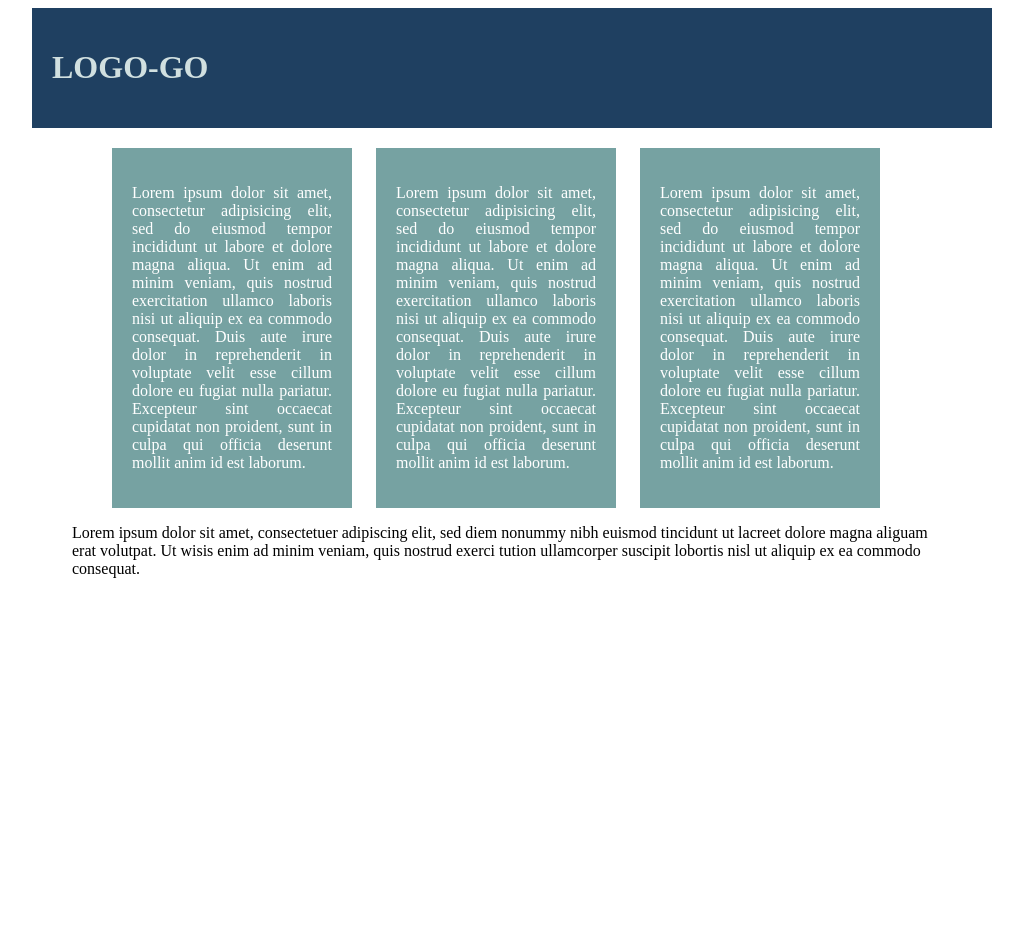
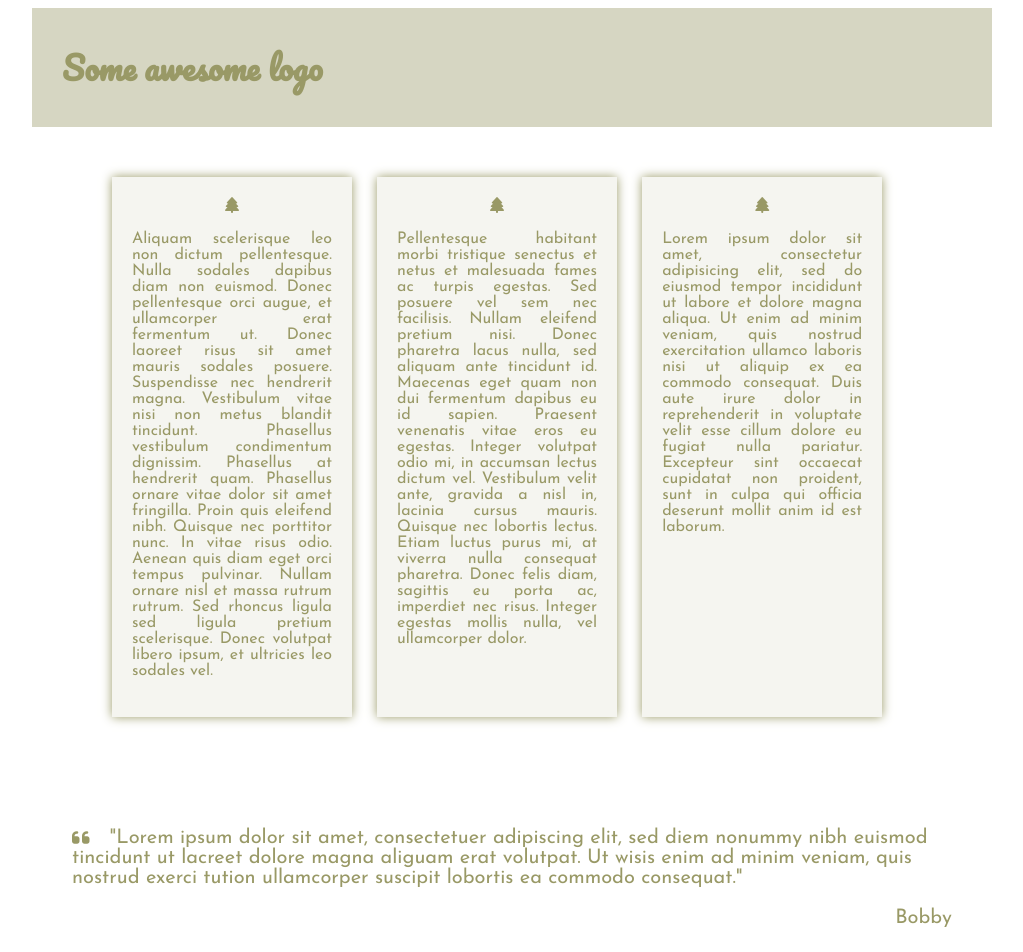
Before and after one commit to ndubrouskaya/Front-end-training, a plain HTML site: page task1/index.html in a window 1280 px wide. Shown: the top 952 px of the page, without its empty margins (128-1151 px from the left). Before the commit the page ends 800 px from the top, so only its background shows below. Drawn offline with Linux system fonts and the light colour scheme.

Commit message:
template Page 1 completed, sticky position works in FF, but not in Chrome

```diff
--- a/task1/index.html
+++ b/task1/index.html
@@ -1,75 +1,134 @@
 <!DOCTYPE html>
 <html>
-
 <head>
     <meta charset="utf-8">
-    <title>Task 1</title>
+    <title>Page 1</title>
+    <link href="https://fonts.googleapis.com/css?family=Josefin+Sans|Pacifico" rel="stylesheet">
     <link rel="stylesheet" href="style.css">
+    <script src="https://use.fontawesome.com/99d4750eb1.js"></script>
 </head>
 
 <body>
+    <div class="wrapper">
         <header>
             <div class="container-big">
                 <div class="header-main">
-            <h1>Logo-go</h1>
+                    <h1><a href="#">Some awesome logo</a></h1>
                 </div>
             </div>
         </header>
-    <main>
+
         <section class="columns">
             <div class="container">
                 <div class="column">
+                    <div class="icon"><i class="fa fa-tree"></i></div>
                     <p>
-                    Lorem ipsum dolor sit amet, consectetur adipisicing elit,
-                    sed do eiusmod tempor incididunt ut labore et dolore magna aliqua.
-                    Ut enim ad minim veniam, quis nostrud exercitation ullamco laboris
-                    nisi ut aliquip ex ea commodo consequat. Duis aute irure dolor in
-                    reprehenderit in voluptate velit esse cillum dolore eu fugiat nulla
-                    pariatur. Excepteur sint occaecat cupidatat non proident, sunt in
-                    culpa qui officia deserunt mollit anim id est laborum.
+                        Aliquam scelerisque leo non dictum pellentesque. Nulla
+                        sodales dapibus diam non euismod. Donec pellentesque orci
+                        augue, et ullamcorper erat fermentum ut. Donec laoreet
+                        risus sit amet mauris sodales posuere. Suspendisse nec
+                        hendrerit magna. Vestibulum vitae nisi non metus blandit
+                        tincidunt. Phasellus vestibulum condimentum dignissim.
+                        Phasellus at hendrerit quam. Phasellus ornare vitae dolor
+                        sit amet fringilla. Proin quis eleifend nibh. Quisque nec
+                        porttitor nunc. In vitae risus odio. Aenean quis diam
+                        eget orci tempus pulvinar. Nullam ornare nisl et massa rutrum
+                        rutrum. Sed rhoncus ligula sed ligula pretium scelerisque.
+                        Donec volutpat libero ipsum, et ultricies leo sodales vel.
                     </p>
                 </div>
                 <div class="column">
+                    <div class="icon"><i class="fa fa-tree"></i></div>
                     <p>
-                    Lorem ipsum dolor sit amet, consectetur adipisicing elit,
-                    sed do eiusmod tempor incididunt ut labore et dolore magna aliqua.
-                    Ut enim ad minim veniam, quis nostrud exercitation ullamco laboris
-                    nisi ut aliquip ex ea commodo consequat. Duis aute irure dolor in
-                    reprehenderit in voluptate velit esse cillum dolore eu fugiat nulla
-                    pariatur. Excepteur sint occaecat cupidatat non proident, sunt in
-                    culpa qui officia deserunt mollit anim id est laborum.
+                        Pellentesque habitant morbi tristique senectus et netus
+                        et malesuada fames ac turpis egestas. Sed posuere vel sem
+                        nec facilisis. Nullam eleifend pretium nisi. Donec pharetra
+                        lacus nulla, sed aliquam ante tincidunt id. Maecenas eget
+                        quam non dui fermentum dapibus eu id sapien. Praesent
+                        venenatis vitae eros eu egestas. Integer volutpat odio mi,
+                        in accumsan lectus dictum vel. Vestibulum velit ante, gravida
+                        a nisl in, lacinia cursus mauris. Quisque nec lobortis lectus.
+                        Etiam luctus purus mi, at viverra nulla consequat pharetra.
+                        Donec felis diam, sagittis eu porta ac, imperdiet nec risus.
+                        Integer egestas mollis nulla, vel ullamcorper dolor.
                     </p>
                 </div>
                 <div class="column">
+                    <div class="icon"><i class="fa fa-tree"></i></div>
                     <p>
                         Lorem ipsum dolor sit amet, consectetur adipisicing elit,
-                    sed do eiusmod tempor incididunt ut labore et dolore magna aliqua.
-                    Ut enim ad minim veniam, quis nostrud exercitation ullamco laboris
-                    nisi ut aliquip ex ea commodo consequat. Duis aute irure dolor in
-                    reprehenderit in voluptate velit esse cillum dolore eu fugiat nulla
-                    pariatur. Excepteur sint occaecat cupidatat non proident, sunt in
-                    culpa qui officia deserunt mollit anim id est laborum.
+                        sed do eiusmod tempor incididunt ut labore et dolore magna
+                        aliqua. Ut enim ad minim veniam, quis nostrud exercitation
+                        ullamco laboris nisi ut aliquip ex ea commodo consequat.
+                        Duis aute irure dolor in reprehenderit in voluptate velit
+                        esse cillum dolore eu fugiat nulla pariatur. Excepteur
+                        sint occaecat cupidatat non proident, sunt in culpa qui
+                        officia deserunt mollit anim id est laborum.
                     </p>
                 </div>
             </div>
         </section>
-        <section class="quotes">
+    </div>
+    <div class="wrapper-abs">
+
+
+        <section class="quotes clearfix">
             <div class="container-big">
-              <blockquote cite="boby">
+                <blockquote>
+                    <i class="fa fa-quote-left"></i>
                     <p>
-                  Lorem ipsum dolor sit amet, consectetuer adipiscing elit,
-                  sed diem nonummy nibh euismod tincidunt ut lacreet dolore magna
-                  aliguam erat volutpat. Ut wisis enim ad minim veniam, quis nostrud
-                  exerci tution ullamcorper suscipit lobortis nisl ut aliquip ex ea commodo consequat.
+                        "Lorem ipsum dolor sit amet, consectetuer adipiscing elit,
+                        sed diem nonummy nibh euismod tincidunt ut lacreet dolore
+                        magna aliguam erat volutpat. Ut wisis enim ad minim veniam,
+                        quis nostrud exerci tution ullamcorper suscipit lobortis
+                        ea commodo consequat."
                     </p>
+                    <div class="source">
+                        Bobby
+                    </div>
                 </blockquote>
             </div>
         </section>
         <section class="gallery">
-            <div class="container"></div>
+            <div class="container">
+                <img class="foto" src="images/foto-1.jpg" alt="flower" width="170" height="170" />
+                <img class="foto" src="images/foto-2.jpg" alt="birds" width="170" height="170" />
+                <img class="foto" src="images/foto-3.jpg" alt="flower" width="170" height="170" />
+                <img class="foto" src="images/foto-4.jpg" alt="baloons" width="170" height="170" />
+                <img class="foto" src="images/foto-5.jpg" alt="flowers pink" width="170" height="170" />
+                <img class="foto" src="images/foto-6.jpg" alt="dragonfly" width="170" height="170" />
+                <img class="foto" src="images/foto-7.jpg" alt="mantis" width="170" height="170" />
+                <img class="foto" src="images/foto-8.jpg" alt="dandelion" width="170" height="170" />
+
+                <img class="foto" src="images/foto-1.jpg" alt="flower" width="170" height="170" />
+                <img class="foto" src="images/foto-2.jpg" alt="birds" width="170" height="170" />
+                <img class="foto" src="images/foto-3.jpg" alt="flower" width="170" height="170" />
+                <img class="foto" src="images/foto-4.jpg" alt="baloons" width="170" height="170" />
+                <img class="foto" src="images/foto-5.jpg" alt="flowers pink" width="170" height="170" />
+                <img class="foto" src="images/foto-6.jpg" alt="dragonfly" width="170" height="170" />
+                <img class="foto" src="images/foto-7.jpg" alt="mantis" width="170" height="170" />
+                <img class="foto" src="images/foto-8.jpg" alt="dandelion" width="170" height="170" />
+
+                <img class="foto" src="images/foto-1.jpg" alt="flower" width="170" height="170" />
+                <img class="foto" src="images/foto-2.jpg" alt="birds" width="170" height="170" />
+                <img class="foto" src="images/foto-3.jpg" alt="flower" width="170" height="170" />
+                <img class="foto" src="images/foto-4.jpg" alt="baloons" width="170" height="170" />
+                <img class="foto" src="images/foto-5.jpg" alt="flowers pink" width="170" height="170" />
+                <img class="foto" src="images/foto-6.jpg" alt="dragonfly" width="170" height="170" />
+                <img class="foto" src="images/foto-7.jpg" alt="mantis" width="170" height="170" />
+                <img class="foto" src="images/foto-8.jpg" alt="dandelion" width="170" height="170" />
+            </div>
         </section>
-    </main>
-    <footer></footer>
+    </div>
+    <footer>
+        <div class="container">
+            <div class="copyrights">
+                <p>
+                    Unnamed company &copy; 2016
+                </p>
+            </div>
+        </div>
+    </footer>
 </body>
 
 </html>
--- a/task1/style.css
+++ b/task1/style.css
@@ -1,3 +1,18 @@
+body {
+    height: 200vh;
+    position: relative;
+    font-family: 'Josefin Sans', sans-serif;
+    color: #999966;
+}
+
+.wrapper {
+    min-height: 100vh;
+}
+
+.wrapper-abs {
+    position: relative;
+}
+
 .container {
     width: 800px;
     margin: 0 auto;
@@ -8,24 +23,109 @@
     margin: 0 auto;
 }
 
+.clearfix:after {
+    content: "";
+    display: table;
+    clear: both;
+}
+
+
+/*HEADER*/
+
+header {
+    margin-bottom: 50px;
+    font-family: 'Pacifico', cursive;
+}
+
 .header-main {
-  padding: 20px;
-  background-color: #1f4061;
-  color:  #d1e0e0;
-  text-transform: uppercase;
+    padding: 10px 30px;
+    background-color: #d6d6c2;
+}
+
+.header-main a, .header-main a:hover {
+    text-decoration: none;
+    color: inherit;
+}
+
+
+/*COLUMNS*/
+
+.columns {
     margin-bottom: 20px;
 }
 
 .column {
     width: 200px;
+    height: 500px;
     display: inline-block;
-  background-color: #76a2a2;
-  color: #fff;
+    vertical-align: top;
     padding: 20px;
     margin-right: 20px;
+    box-shadow: 0 0 10px;
+    background-color: #f5f5f0;
     text-align: justify;
+    font-size: 16px;
 }
 
 .column:last-child {
     margin-right: 0;
 }
+
+.icon {
+    text-align: center;
+}
+
+
+/*QUOTES*/
+
+.quotes {
+    position: -webkit-sticky;
+    position: -moz-sticky;
+    position: -ms-sticky;
+    position: -o-sticky;
+    position: sticky;
+    top: 0;
+    background: #fff;
+    font-size: 20px;
+    margin-bottom: 20px;
+}
+
+.fa-quote-left {
+    float: left;
+    margin-right: 20px;
+}
+
+.source {
+    float: right;
+}
+
+
+/*GALLERY*/
+
+.gallery {
+    padding-top: 50px;
+    font-size: 0;
+    margin-bottom: 50px;
+}
+
+.foto {
+    display: inline-block;
+    margin-right: 5px;
+    margin-bottom: 5px;
+}
+
+.foto:nth-child(4n) {
+    margin-right: 0;
+}
+
+
+/*FOOTER*/
+
+footer {
+    padding: 30px 0;
+    background-color: #d6d6c2;
+}
+
+.copyrights {
+    margin: 0 auto;
+}
```
Also changed, not shown: task1/images/foto-1.jpg (added), task1/images/foto-2.jpg (added), task1/images/foto-3.jpg (added), task1/images/foto-4.jpg (added), task1/images/foto-5.jpg (added), task1/images/foto-6.jpg (added), task1/images/foto-7.jpg (added), task1/images/foto-8.jpg (added). Lines whose indentation alone changed are shown as unchanged.
